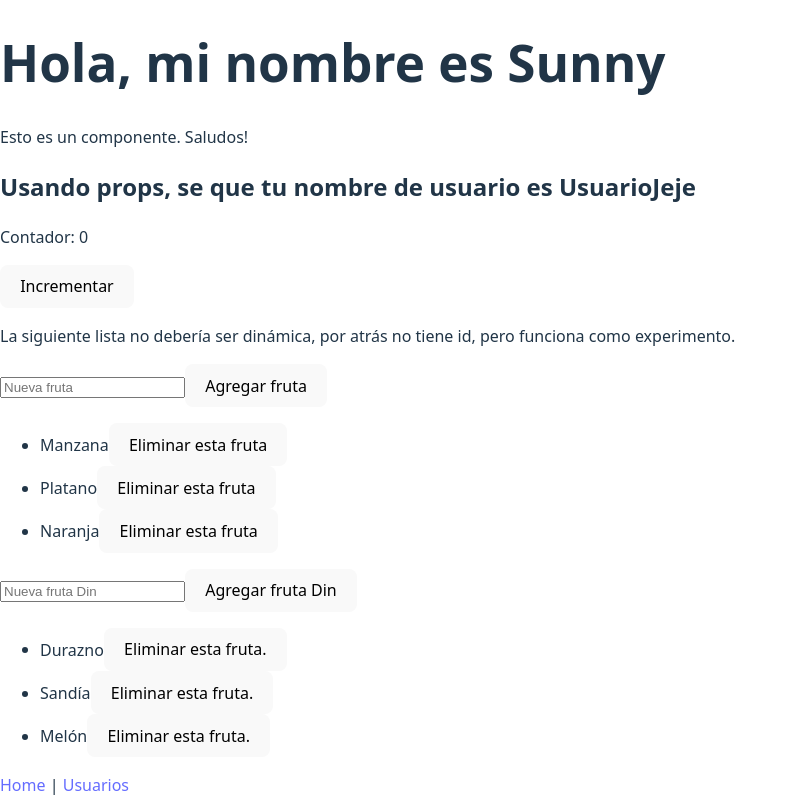
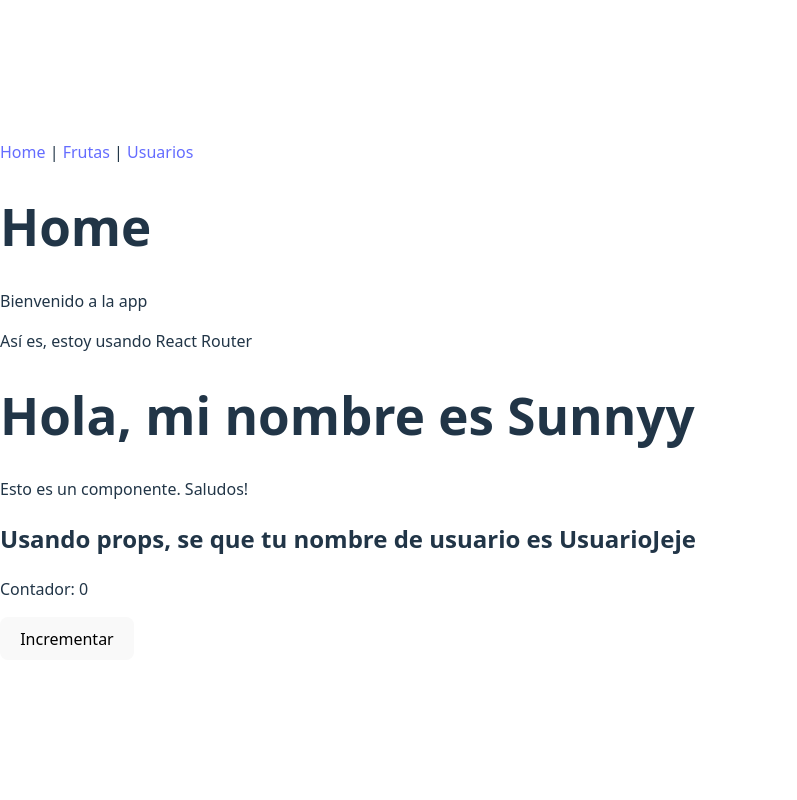
Before and after one commit to SunnySuaSal/mi-primer-react, a React (Vite) app: page / in a window 1280 px wide. Shown: the top 800 px of the page, without its empty margins (0-797 px from the left). Built offline with nearby package versions, Linux system fonts and the light colour scheme.

Commit message:
Crea pantalla Fruits para limpiar App.jsx

```diff
--- a/src/App.jsx
+++ b/src/App.jsx
@@ -1,134 +1,21 @@
-import { useState, useEffect } from "react"
-
-import Counter from "./components/Counter"
-import { Saludo, Ejemplo } from "./components/SimpleComponents"
-import FruitList from "./components/FruitList"
-
 import { Routes, Route, Link } from "react-router-dom"
 import Home from "./pages/Home"
 import Users from "./pages/Users"
+import Fruits from "./pages/Fruits"
 
 function App(){
 
-  const nombre = "Sunny"
-
-  const [frutas, setFrutas] = useState([
-    "Manzana",
-    "Platano",
-    "Naranja"
-  ])
-
-  const [nuevaFruta, setNuevaFruta] = useState("")
-  const [nuevaFrutaDin, setNuevaFrutaDin] = useState("")
-
-  const agregarFruta = () => {
-    if(nuevaFruta.trim() === "") return
-    setFrutas([...frutas, nuevaFruta])
-    setNuevaFruta("")
-  }
-
-  const eliminarFruta = (frutaAEliminar) => {
-    setFrutas(frutas.filter(fruta => fruta !== frutaAEliminar))
-  }
-
-  const [frutasDin, setFrutasDin] = useState([ //Si la lista va a ser dinamica, React te pide un key para identificar los elementos
-    {id: 1, nombre: "Durazno"},
-    {id: 2, nombre: "Sandía"},
-    {id: 3, nombre: "Melón"}
-  ])
-
-  const [nextId, setNextId]  = useState(4) //Se hace mejor con uuid o APIs, pero lo vemos despues
-
-  const agregarFrutaDin = () => {
-    if(nuevaFrutaDin.trim() === "") return //Esto es para que no se agreguen espacios o inputs vacios
-
-    setFrutasDin([
-      ...frutasDin,
-      {id: nextId, nombre: nuevaFrutaDin}
-    ])
-
-    setNextId(nextId + 1)
-    setNuevaFrutaDin("") //Esto reinicia el estado para dejarlo listo pal siguiente
-  }
-
-  const eliminarFrutaDin = (id) => {
-    setFrutasDin(frutasDin.filter(fruta => fruta.id !== id))
-  }
-
   return(
     <>
-      <h1>Hola, mi nombre es {nombre}</h1>
-      <Saludo />
-      <Ejemplo nombre="UsuarioJeje" />
-
-      <Counter />
-
-      <p>La siguiente lista no debería ser dinámica, por atrás no tiene id, pero
-      funciona como experimento.</p>
-
-      <input
-        type="text"
-        value={nuevaFruta}
-        onChange={(evento) => setNuevaFruta(evento.target.value)}
-        placeholder="Nueva fruta"
-      />
-      <button
-        onClick={() => {
-          if(nuevaFruta.trim() === "") return
-          setFrutas([...frutas, nuevaFruta])
-          setNuevaFruta("")
-        }}
-      >
-        Agregar fruta
-      </button>
-
-      <FruitList
-        items={frutas}
-        getKey={(fruta) => fruta}
-        renderItem={(fruta) => (
-          <>
-            {fruta}
-            <button onClick={() => eliminarFruta(fruta)}>
-              Eliminar esta fruta
-            </button>
-          </>
-        )}
-      />
-
-      <input //input solo controla texto, en este caso el nombre de la nueva fruta
-        type="text"
-        value={nuevaFrutaDin}
-        onChange={(evento) => setNuevaFrutaDin(evento.target.value)} //esto recibe una string siempre
-        placeholder="Nueva fruta Din"
-      />
-      <button
-        onClick={agregarFrutaDin}
-      >
-        Agregar fruta Din
-      </button>
-
-
-      <FruitList
-        items={frutasDin}
-        getKey={(fruta) => fruta.id}
-        renderItem={(fruta) => (
-          <>
-            {fruta.nombre}
-            <button onClick={() => eliminarFrutaDin(fruta.id)}>
-              Eliminar esta fruta.
-            </button>
-          </>
-        )}
-      />
-
-
       <nav>
         <Link to="/">Home</Link> |{" "}
+        <Link to="/fruits">Frutas</Link> |{" "}
         <Link to="/users">Usuarios</Link>
       </nav>
 
       <Routes>
         <Route path="/" element={<Home />} />
+        <Route path="/fruits" element={<Fruits />} />
         <Route path="/users" element={<Users />} />
       </Routes>
 
--- /dev/null
+++ b/src/pages/Fruits.jsx
@@ -0,0 +1,62 @@
+import { useState } from "react"
+import FruitList from "../components/FruitList"
+
+function Fruits(){
+  const [frutas, setFrutas] = useState([
+    { id: 1, nombre: "Durazno" },
+    { id: 2, nombre: "Sandía" },
+    { id: 3, nombre: "Melón" }
+  ])
+
+  const [nuevaFruta, setNuevaFruta] = useState("")
+  const [nextId, setNextId] = useState(4)
+
+  const agregarFruta = () => {
+    if(nuevaFruta.trim() === "") return
+
+    setFrutas([
+      ...frutas,
+      {id: nextId, nombre: nuevaFruta}
+    ])
+
+    setNextId(nextId + 1)
+    setNuevaFruta("")
+  }
+
+  const eliminarFruta = (id) => {
+    setFrutas(frutas.filter(fruta => fruta.id !== id))
+  }
+
+  return (
+    <>
+      <h1>Lista dinámica de frutas</h1>
+
+      <input
+        type="text"
+        value={nuevaFruta}
+        onChange={(evento) => setNuevaFruta(evento.target.value)}
+        placeholder="Nueva fruta"
+      />
+
+      <button onClick={agregarFruta}>
+        Agregar fruta
+      </button>
+
+      <FruitList
+        items={frutas}
+        getKey={(fruta) => fruta.id}
+        renderItem={(fruta) => (
+        <>
+          {fruta.nombre}
+          <button onClick={() => eliminarFruta(fruta.id)}>
+            Eliminar
+          </button>
+        </>
+        )}
+      />
+    </>
+  )
+
+}
+
+export default Fruits
--- a/src/pages/Home.jsx
+++ b/src/pages/Home.jsx
@@ -1,9 +1,19 @@
+import { Saludo, Ejemplo } from "../components/SimpleComponents"
+import Counter from "../components/Counter"
+
 function Home(){
+  const nombre = "Sunnyy"
   return (
   <>
     <h1>Home</h1>
     <p>Bienvenido a la app</p>
     <p>Así es, estoy usando React Router</p>
+    <h1>Hola, mi nombre es {nombre}</h1>
+      <Saludo />
+      <Ejemplo nombre="UsuarioJeje" />
+
+      <Counter />
+
   </>
   )
 }
```
